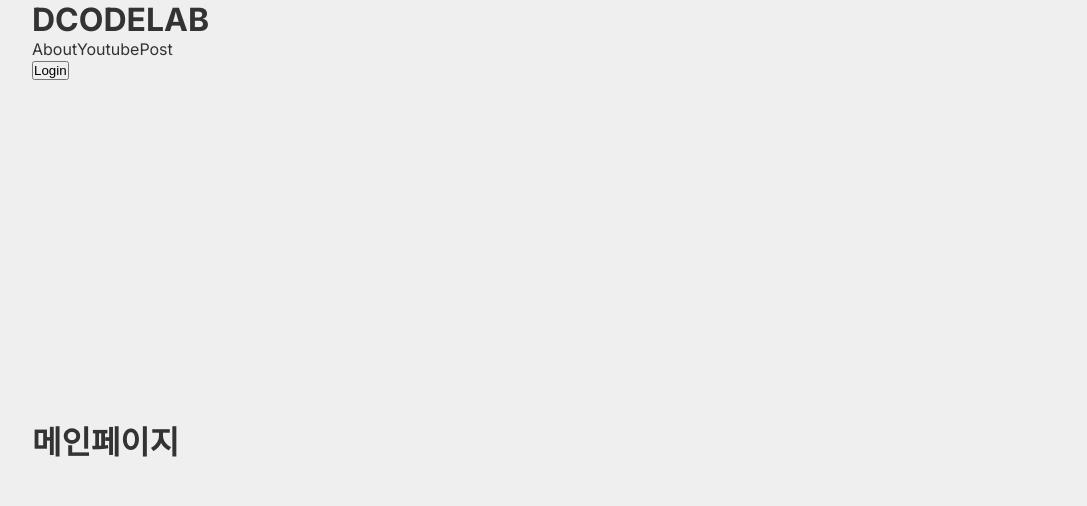
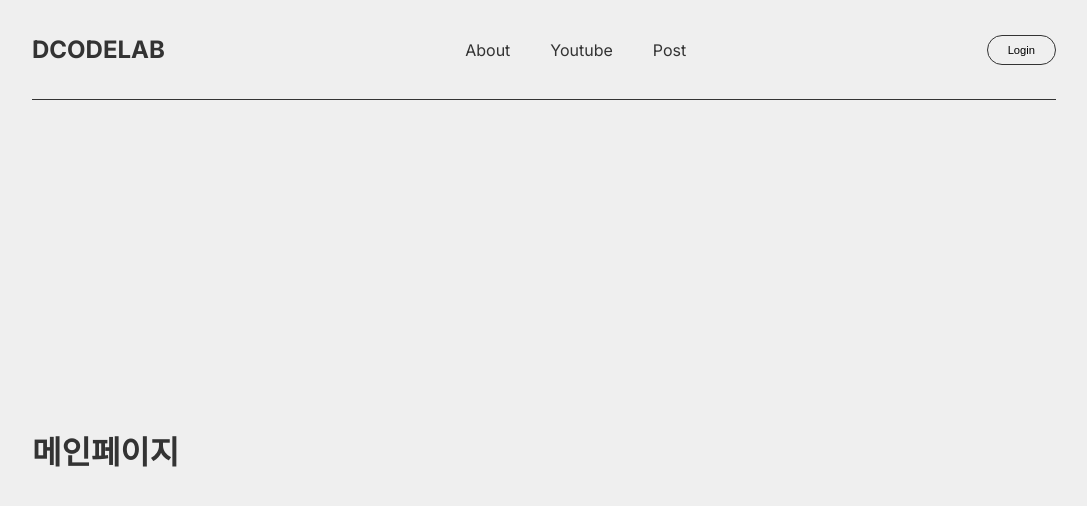
Before and after one commit to zeeeunee/next14, a Next.js app: page / in a window 1280 px wide. Shown: the top 506 px of the page, without its empty margins (96-1183 px from the left). Built offline with nearby package versions, Linux system fonts and the light colour scheme.

Commit message:
header 스타일링 완료

```diff
--- a/src/app/about/page.jsx
+++ b/src/app/about/page.jsx
@@ -1,7 +1,8 @@
+import clsx from 'clsx';
 import styles from './about.module.scss';
 
 export default function About() {
-	throw new Error('Error in About page..');
+	// throw new Error('Error in About page..');
 	return (
 		<section className={clsx(styles.about)}>
 			<h1>About</h1>
--- a/src/app/components/btnLogin/BtnLogin.jsx
+++ b/src/app/components/btnLogin/BtnLogin.jsx
@@ -2,5 +2,5 @@ import clsx from 'clsx';
 import styles from './btnLogin.module.scss';
 
 export default function BtnLogin({ session }) {
-	return <button className={clsx(session ? styles.btnLogout : styles.btnLogin)}>{session ? 'Logout' : 'Login'}</button>;
+	return <button className={clsx(styles.btn, session ? styles.btnLogout : styles.btnLogin)}>{session ? 'Logout' : 'Login'}</button>;
 }
--- a/src/app/components/btnLogin/btnLogin.module.scss
+++ b/src/app/components/btnLogin/btnLogin.module.scss
@@ -1,2 +1,28 @@
-.btnLogin {
+.btn {
+	background: transparent;
+	border: 1px solid var(--text);
+	display: inline-block;
+	height: 30px;
+	border-radius: 15px;
+	padding: 0px 20px;
+	font-size: 0.7rem;
+	cursor: pointer;
+	transition: background 0.5s;
+
+	&:hover {
+		background: var(--point);
+		color: var(--bg);
+		border: none;
+	}
+
+	&.btnLogout {
+		background: var(--text);
+		color: var(--bg);
+
+		&:hover {
+			background: var(--point);
+			color: var(--bg);
+			border: none;
+		}
+	}
 }
--- a/src/app/components/header/header.module.scss
+++ b/src/app/components/header/header.module.scss
@@ -1,6 +1,12 @@
 .header {
 	width: 100%;
+	height: 100px;
+	border-bottom: 1px solid var(--text);
+	display: flex;
+	justify-content: space-between;
+	align-items: center;
+
 	h1 {
-		width: 100%;
+		font-size: 1.5rem;
 	}
 }
--- a/src/app/components/navbar/navbar.module.scss
+++ b/src/app/components/navbar/navbar.module.scss
@@ -1,4 +1,7 @@
 .navbar {
+	display: flex;
+	gap: 40px;
+
 	a {
 		&.on {
 			color: var(--point);
```
